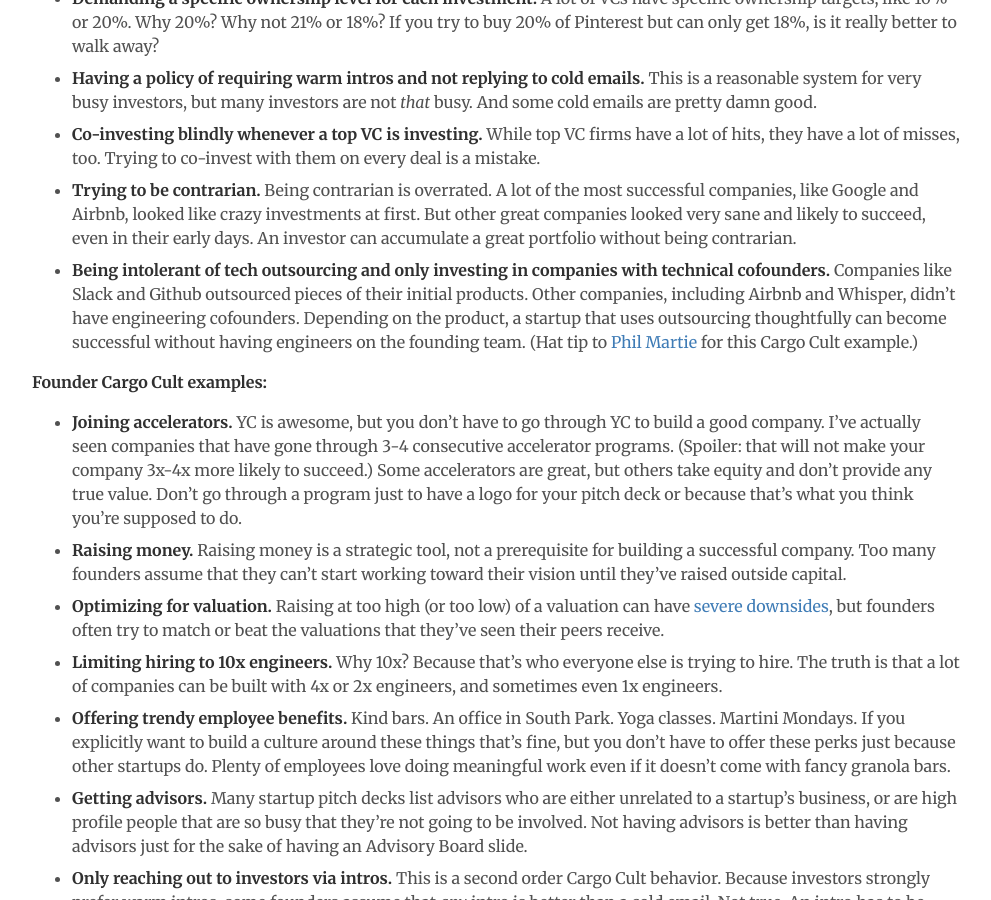
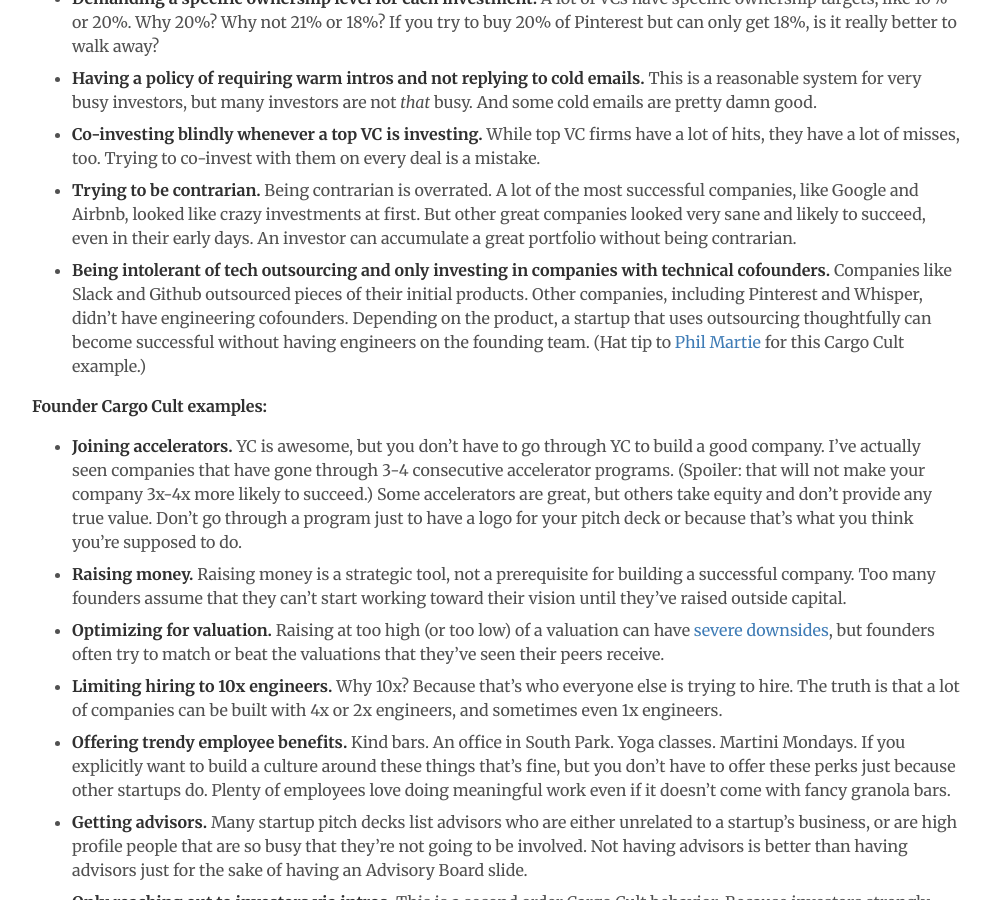
Before and after one commit to codingvc/codingvc, a Jekyll site: the page built from _posts/2016-09-28-startup-cargo-cults-what-they-are-and-how-to-avoid-them.markdown, in a window 1280 px wide and 900 px high, scrolled down 2129 px. Shown: the whole window, without its empty margins (144-1135 px from the left). Built offline with Jekyll 4.4.1, drawn with Linux system fonts in a browser that asks for light colours; nearby versions of some CDN libraries; Markdown is read by kramdown in place of the engine named in the settings; comment, search, counter and statistics services are not loaded.

Commit message:
minor fix

```diff
--- a/_posts/2016-09-28-startup-cargo-cults-what-they-are-and-how-to-avoid-them.markdown
+++ b/_posts/2016-09-28-startup-cargo-cults-what-they-are-and-how-to-avoid-them.markdown
@@ -39,7 +39,7 @@ The common thread in all of the examples below is not that these behaviors are _
 * **Having a policy of requiring warm intros and not replying to cold emails.** This is a reasonable system for very busy investors, but many investors are not _that_ busy. And some cold emails are pretty damn good.
 * **Co-investing blindly whenever a top VC is investing.** While top VC firms have a lot of hits, they have a lot of misses, too. Trying to co-invest with them on every deal is a mistake.
 * **Trying to be contrarian.** Being contrarian is overrated. A lot of the most successful companies, like Google and Airbnb, looked like crazy investments at first. But other great companies looked very sane and likely to succeed, even in their early days. An investor can accumulate a great portfolio without being contrarian.
-* **Being intolerant of tech outsourcing and only investing in companies with technical cofounders.** Companies like Slack and Github outsourced pieces of their initial products. Other companies, including Airbnb and Whisper, didn't have engineering cofounders. Depending on the product, a startup that uses outsourcing thoughtfully can become successful without having engineers on the founding team. (Hat tip to <a href="https://twitter.com/philmartie" target="_blank">Phil Martie</a> for this Cargo Cult example.)
+* **Being intolerant of tech outsourcing and only investing in companies with technical cofounders.** Companies like Slack and Github outsourced pieces of their initial products. Other companies, including Pinterest and Whisper, didn't have engineering cofounders. Depending on the product, a startup that uses outsourcing thoughtfully can become successful without having engineers on the founding team. (Hat tip to <a href="https://twitter.com/philmartie" target="_blank">Phil Martie</a> for this Cargo Cult example.)
 
 **Founder Cargo Cult examples:**
 
```
